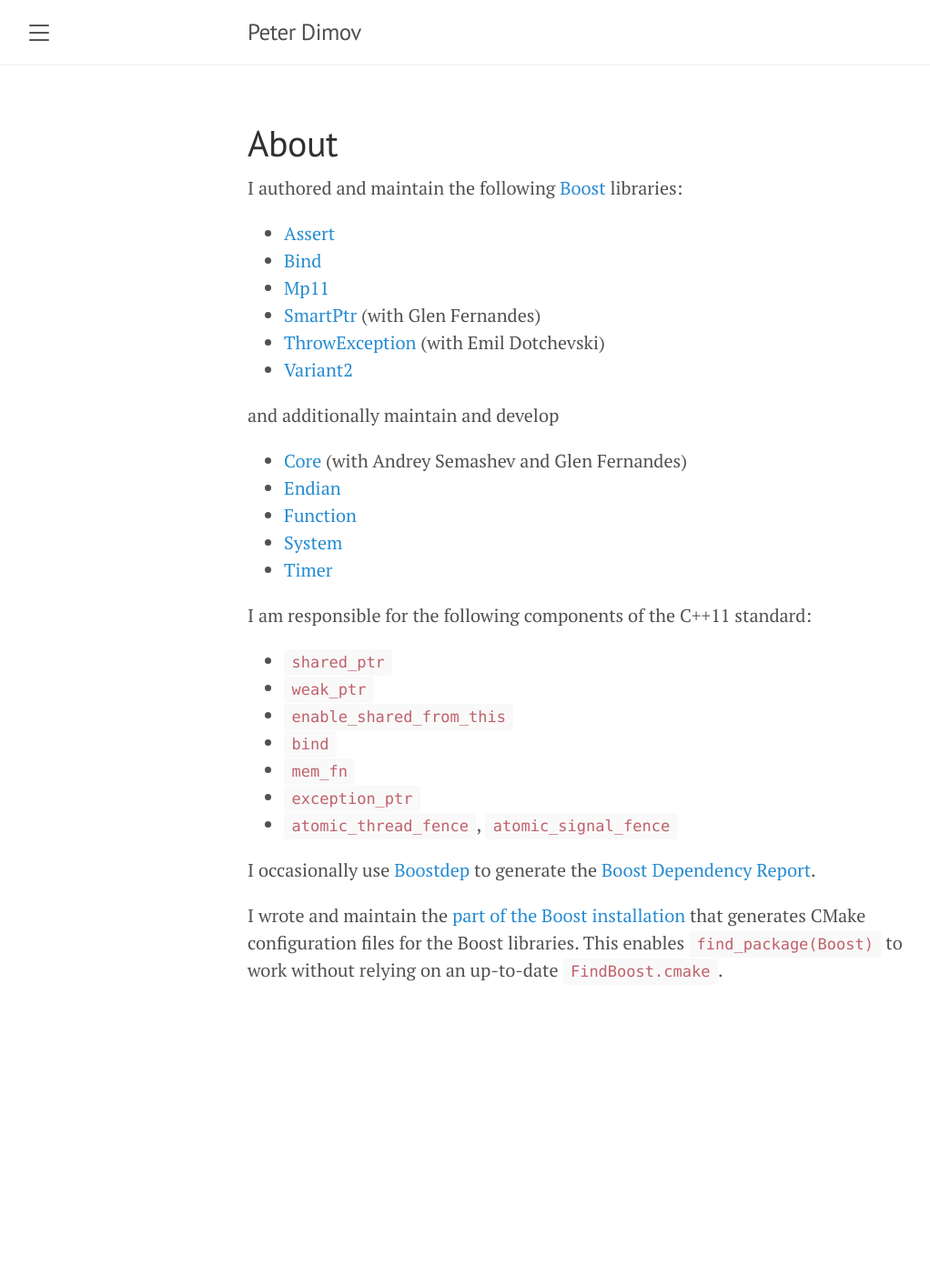
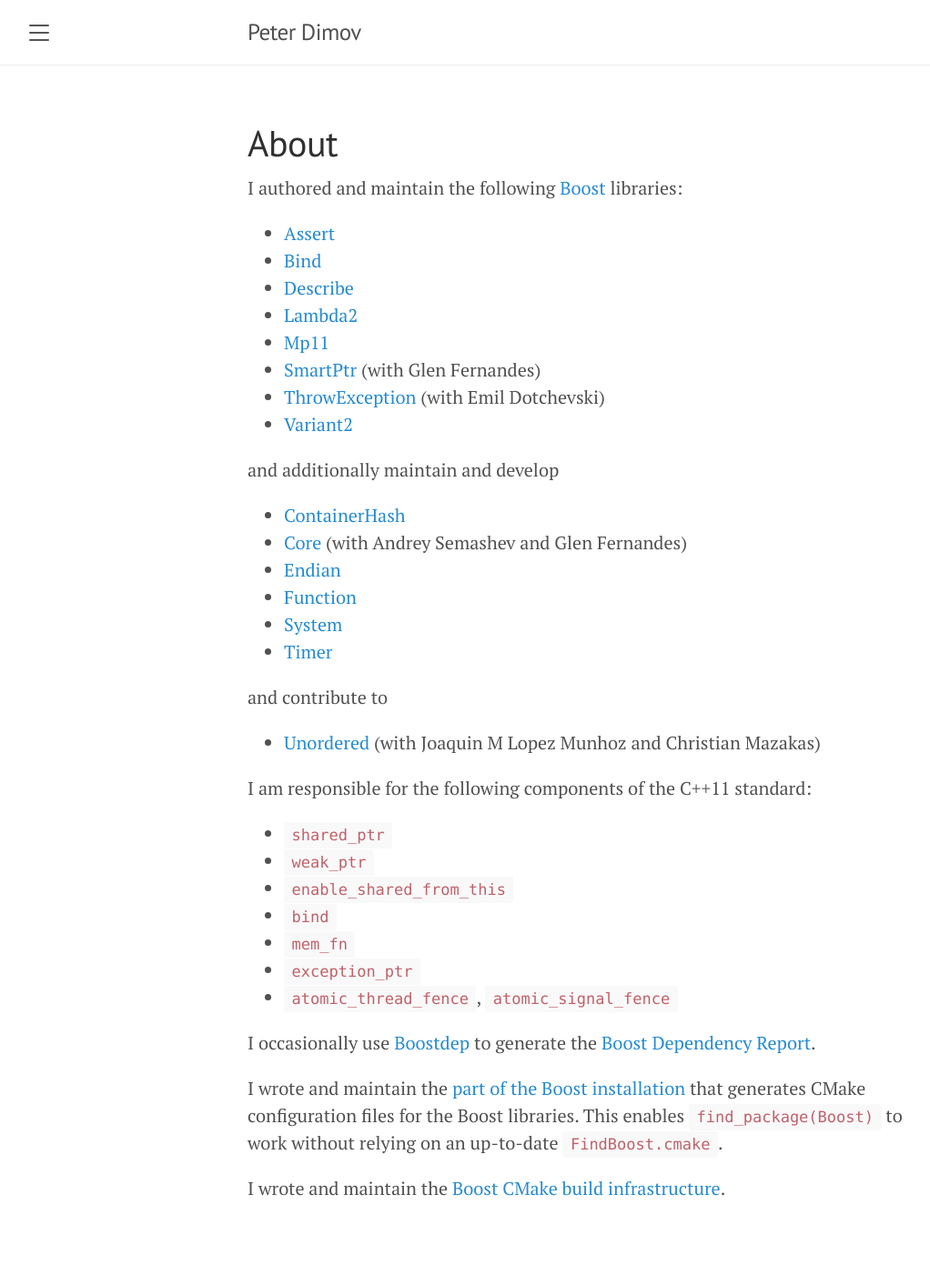
Before and after one commit to pdimov/blog, a Jekyll site: the page built from about.md, in a window 1280 px wide. Shown: the whole page at 91% size, without its empty margins (8-1030 px from the left). Built offline with Jekyll 4.4.1, drawn with Linux system fonts in a browser that asks for light colours; before the commit the page ends 1162 px from its top, so only the background shows below that.

Commit message:
Update about.md

```diff
--- a/about.md
+++ b/about.md
@@ -7,6 +7,8 @@
 
 * [Assert](https://boost.org/libs/assert)
 * [Bind](https://boost.org/libs/bind)
+* [Describe](https://boost.org/libs/describe)
+* [Lambda2](https://boost.org/libs/lambda2)
 * [Mp11](https://boost.org/libs/mp11)
 * [SmartPtr](https://boost.org/libs/smart_ptr) (with Glen Fernandes)
 * [ThrowException](https://boost.org/libs/throw_exception) (with Emil Dotchevski)
@@ -14,11 +16,16 @@
 
 and additionally maintain and develop
 
+* [ContainerHash](https://boost.org/libs/container_hash)
 * [Core](https://boost.org/libs/core) (with Andrey Semashev and Glen Fernandes)
 * [Endian](https://boost.org/libs/endian)
 * [Function](https://boost.org/libs/function)
 * [System](https://boost.org/libs/system)
 * [Timer](https://boost.org/libs/timer)
+
+and contribute to
+
+* [Unordered](https://boost.org/libs/unordered) (with Joaquin M Lopez Munhoz and Christian Mazakas)
 
 I am responsible for the following components of the C++11 standard:
 
@@ -37,3 +44,6 @@
 [part of the Boost installation](https://github.com/boostorg/boost_install)
 that generates CMake configuration files for the Boost libraries. This enables
 `find_package(Boost)` to work without relying on an up-to-date `FindBoost.cmake`.
+
+I wrote and maintain the
+[Boost CMake build infrastructure](https://github.com/boostorg/cmake).
```
